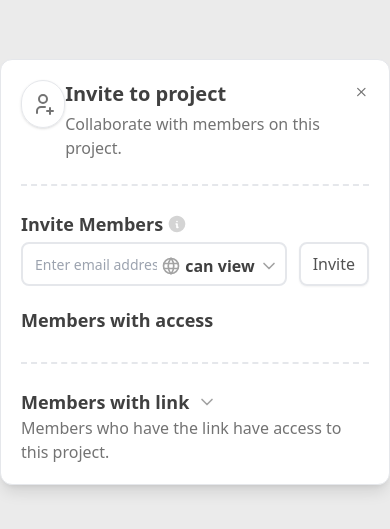
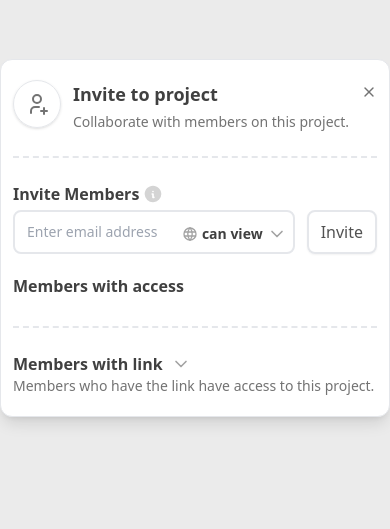
Before and after one commit to shristigupta12/invite-to-project, a Next.js app: page / in a window 390 px wide. Shown: the part 117-646 px from the top of the page. Built offline with nearby package versions, Linux system fonts and the light colour scheme.

Commit message:
fixed the access level updation issue

```diff
--- a/app/components/invite-container.tsx
+++ b/app/components/invite-container.tsx
@@ -77,15 +77,23 @@ export default function InviteContainer() {
         setEnterValidEmail(false);
     }
 
+    const updateMemberAccess = (email: string, newAccess: 'view' | 'edit') => {
+        setMembersList(prevMembers =>
+            prevMembers.map(member =>
+                member.email === email ? { ...member, access: newAccess } : member
+            )
+        );
+    }
+
     return (
-        <div className="mx-auto bg-white rounded-xl p-5 w-fit mt-44 border flex flex-col gap-6 shadow-lg mb-44">
+        <div className="mx-auto bg-white rounded-xl sm:p-5 py-5 px-3 w-fit mt-44 border flex flex-col gap-6 shadow-lg mb-60">
             <div className="border-b-[2.5px] border-dashed pb-6 flex justify-between">
                 <div className='rounded-full border w-12 h-12 flex items-center justify-center shadow'>
                     <IconUserPlus className='text-neutral-500' />
                 </div>
                 <div className='flex flex-col gap-1'>
-                    <div className='text-xl font-semibold text-neutral-700'>Invite to project</div>
-                    <div className='text-neutral-500'>Collaborate with members on this project.</div>
+                    <div className='sm:text-xl text-lg font-semibold text-neutral-700'>Invite to project</div>
+                    <div className='max-sm:text-sm text-neutral-500'>Collaborate with members on this project.</div>
                 </div>
                 <IconX className='text-neutral-500 w-4 hover:cursor-pointer' />
             </div>
@@ -93,22 +101,22 @@ export default function InviteContainer() {
             <div className="border-b-[2.5px] border-dashed pb-6 flex flex-col gap-5">
                 <div className='flex flex-col gap-1'>
                     <div className='flex items-center gap-1'>
-                        <div className='text-lg font-semibold text-neutral-700'>Invite Members</div>
+                        <div className='md:text-lg font-semibold text-neutral-700'>Invite Members</div>
                         <IconInfoCircleFilled className='text-neutral-300 text-sm size-5 hover:cursor-pointer' />
                     </div>
                     <div className="flex gap-3">
                         <div className='w-full relative flex' ref={inputRef} onClick={() => { setInputSelected(true) }}>
                             <div className='relative flex w-full'>
                                 <input
-                                    className={`border-2 w-full rounded-lg pl-3 pr-32 outline-none focus:ring-0 max-sm:placeholder:text-sm ${inputSelected ? "border-red-500" : ""}`}
+                                    className={`border-2 w-full rounded-lg pl-3 pr-32 outline-none focus:ring-0 max-sm:text-sm ${inputSelected ? "border-red-500" : ""}`}
                                     type='email'
                                     value={inputValue}
                                     onChange={handleInputChange}
                                     placeholder="Enter email address"
                                 />
-                                <div className='absolute flex gap-1 right-2 top-3 '>
-                                <IconWorld className='  text-neutral-400 w-5' />
-                                <div className=' text-neutral-700 font-semibold '>{`can ${accessLevel}`}</div>
+                                <div className='absolute flex gap-1 right-2 top-3 items-center '>
+                                <IconWorld className='  text-neutral-400 sm:w-5 w-4' />
+                                <div className=' text-neutral-700 font-semibold max-sm:text-sm '>{`can ${accessLevel}`}</div>
                                 <div>
                                 <IconChevronDown
                                     className={` ${canViewDropdown ? 'hidden' : 'block'} text-neutral-400 w-5 hover:cursor-pointer ${inputSelected ? "text-red-500" : ""}`}
@@ -153,7 +161,7 @@ export default function InviteContainer() {
                     </div>
                 </div>
                 <div className='flex flex-col gap-1'>
-                    <div className='text-lg text-neutral-700 font-semibold'>Members with access</div>
+                    <div className='md:text-lg text-neutral-700 font-semibold'>Members with access</div>
                     <div>
                         {membersList.map((member, index) => (
                             <Members
@@ -162,6 +170,7 @@ export default function InviteContainer() {
                                 profileUrl={member.profileUrl}
                                 email={member.email}
                                 access={member.access}
+                                setAccess={(newAccess) => updateMemberAccess(member.email, newAccess)}
                             />
                         ))}
                     </div>
@@ -169,8 +178,8 @@ export default function InviteContainer() {
             </div>
 
             <div>
-                <div className=' relative text-lg font-semibold text-neutral-700 flex items-center gap-2'>
-                    <div>Members with link</div>
+                <div className=' relative md:text-lg font-semibold text-neutral-700 flex items-center gap-2'>
+                    <div >Members with link</div>
                     <IconChevronDown
                         className={`${linkMemberDropdown ? 'hidden' : 'block'} text-neutral-400 w-5 hover:cursor-pointer`}
                         onClick={() => setLinkMemberDropdown(!linkMemberDropdown)}
@@ -179,9 +188,9 @@ export default function InviteContainer() {
                         className={`${linkMemberDropdown ? 'block' : 'hidden'} text-neutral-400 w-5 hover:cursor-pointer`}
                         onClick={() => setLinkMemberDropdown(!linkMemberDropdown)}
                     />
-                    <div className={`absolute z-50 bg-white border rounded-lg p-3 top-8 shadow min-w-56 flex-col gap-3 ${linkMemberDropdown?"flex":"hidden"}`} ref={memberLinkRef}>
+                    <div className={`absolute z-50 bg-white border rounded-lg p-3 top-8 shadow min-w-56 flex-col gap-5 ${linkMemberDropdown?"flex":"hidden"}`} ref={memberLinkRef}>
 
-                        <div className='flex flex-col gap-1'>
+                        <div className='flex flex-col gap-2'>
                             <div className='text-md font-semibold text-neutral-700'>Members</div>
                             <div className='flex gap-4'>
                                 {membersList.length>0 && membersList.map((member, index) => (
@@ -199,16 +208,16 @@ export default function InviteContainer() {
                         <div className='flex flex-col gap-2'>
                             <div className='text-md font-semibold text-neutral-700'>Share link</div>
                             <div className='flex justify-between gap-4'>
-                                <div className='flex items-center justify-center gap-1 p-1 rounded-lg text-neutral-700 border bg-white text-sm border-neutral-200 shadow cursor-pointer hover:bg-neutral-100'>
+                                <div className='flex items-center justify-center gap-1 p-2 rounded-lg text-neutral-700 border bg-white text-sm border-neutral-200 shadow cursor-pointer hover:bg-neutral-100'>
                                     <IconLink className='size-5' />
                                     <div>Copy Link</div>
                                 </div>
-                                <div className={`bg-neutral-100 text-neutral-600 py-1 px-3 rounded-lg cursor-pointer text-sm border border-neutral-300 hover:bg-neutral-200 font-bold`} onClick={()=>{setLinkMemberDropdown(false)}}>Done</div>
+                                <div className={`bg-neutral-100 text-neutral-600 py-1 px-3 rounded-lg cursor-pointer text-sm border border-neutral-300 hover:bg-neutral-200 font-bold flex items-center`} onClick={()=>{setLinkMemberDropdown(false)}}>Done</div>
                             </div>
                         </div>
                     </div>
                 </div>
-                <div className='text-neutral-500'>
+                <div className='text-neutral-500 max-sm:text-sm'>
                     Members who have the link have access to this project.
                 </div>
             </div>
--- a/app/components/members-with-link.tsx
+++ b/app/components/members-with-link.tsx
@@ -8,7 +8,7 @@ type MemberProps = {
 
 export function MembersWithLink({name, profileUrl, access}: MemberProps){
     return(
-        <div className="flex flex-col items-center ">
+        <div className="flex flex-col items-center bg-neutral-100 border rounded-md p-2 w-20 ">
             <div className='rounded-full overflow-hidden w-[25px] h-[25px]'>
                 <Image
                     src={profileUrl}
@@ -18,8 +18,8 @@ export function MembersWithLink({name, profileUrl, access}: MemberProps){
                     className='object-cover w-full h-full'
                 />
             </div>
-            <div className="text-lg font-semibold text-neutral-700">{name}</div>
-            <span className='text-neutral-500 text-xs'>({access})</span>
+            <div className="text-sm font-semibold text-neutral-700">{name}</div>
+            <span className='text-neutral-500 sm:text-[10px] text-[8px] sm:-mt-2 -mt-1 '>can {access}</span>
         </div>
     )
 }
--- a/app/components/members.tsx
+++ b/app/components/members.tsx
@@ -1,4 +1,3 @@
-
 "use client"
 import React, { useState, useEffect, useRef } from 'react'
 import { IconWorld, IconChevronDown, IconChevronUp, IconCheck } from '@tabler/icons-react'
@@ -9,12 +8,13 @@ type MemberProps = {
     profileUrl: string;
     email: string;
     access: 'view' | 'edit';
+    setAccess: (newAccess: 'view' | 'edit') => void;
 }
 
-export default function Members({ name, profileUrl, email, access }: MemberProps) {
+export default function Members({ name, profileUrl, email, access, setAccess }: MemberProps) {
     const [canViewDropdown, setCanViewDropdown] = useState(false)
-    const [accessLevel, setAccessLevel] = useState<'view' | 'edit'>(access)
     const dropdownRef = useRef<HTMLDivElement>(null)
+
 
     useEffect(() => {
         function handleClickOutside(event: MouseEvent) {
@@ -48,12 +48,12 @@ export default function Members({ name, profileUrl, email, access }: MemberProps
             </div>
             <div className='flex gap-1 relative'>
                 <IconWorld className='text-neutral-400 w-5' />
-                <div className='text-neutral-500'>{`can ${accessLevel}`}</div>
+                <div className='text-neutral-500'>{`can ${access}`}</div>
                 <IconChevronDown
                     className={`${canViewDropdown ? 'hidden' : 'block'} text-neutral-400 w-5 hover:cursor-pointer`}
                     onClick={() => setCanViewDropdown(true)}
                 />
-                <IconChevronUp
+<IconChevronUp
                     className={`${canViewDropdown ? 'block' : 'hidden'} text-neutral-400 w-5 hover:cursor-pointer`}
                     onClick={() => setCanViewDropdown(false)}
                 />
@@ -63,18 +63,18 @@ export default function Members({ name, profileUrl, email, access }: MemberProps
                     className={`absolute flex flex-col gap-1 top-full mt-1 right-0 border rounded-xl shadow p-1 z-50 bg-white ${canViewDropdown ? "flex" : "hidden"}`}
                 >
                     <div
-                        className={`hover:cursor-pointer w-32 px-2 py-1 hover:bg-neutral-100 rounded-lg text-neutral-400 hover:text-neutral-600 font-semibold flex justify-between items-center ${accessLevel === "edit" ? "bg-neutral-100 text-neutral-600" : ""}`}
-                        onClick={() => {setAccessLevel("edit"); setCanViewDropdown(false);}}
+                        className={`hover:cursor-pointer w-32 px-2 py-1 hover:bg-neutral-100 rounded-lg text-neutral-400 hover:text-neutral-600 font-semibold flex justify-between items-center ${access === "edit" ? "bg-neutral-100 text-neutral-600" : ""}`}
+                        onClick={() => {setAccess("edit"); setCanViewDropdown(false);}}
                     >
                         <div>can edit</div>
-                        <IconCheck className={`size-4 text-neutral-400 ${accessLevel === "edit" ? "block" : "hidden"}`} />
+                        <IconCheck className={`size-4 text-neutral-400 ${access === "edit" ? "block" : "hidden"}`} />
                     </div>
                     <div
-                        className={`hover:cursor-pointer w-32 px-2 py-1 hover:bg-neutral-100 rounded-lg text-neutral-400 hover:text-neutral-600 font-semibold flex justify-between items-center ${accessLevel === "view" ? "bg-neutral-100 text-neutral-600" : ""}`}
-                        onClick={() => {setAccessLevel("view"); setCanViewDropdown(false);}}
+                        className={`hover:cursor-pointer w-32 px-2 py-1 hover:bg-neutral-100 rounded-lg text-neutral-400 hover:text-neutral-600 font-semibold flex justify-between items-center ${access === "view" ? "bg-neutral-100 text-neutral-600" : ""}`}
+                        onClick={() => {setAccess("view"); setCanViewDropdown(false);}}
                     >
                         <div>can view</div>
-                        <IconCheck className={`size-4 text-neutral-400 ${accessLevel === "view" ? "block" : "hidden"}`} />
+                        <IconCheck className={`size-4 text-neutral-400 ${access === "view" ? "block" : "hidden"}`} />
                     </div>
                 </div>
             </div>
```
